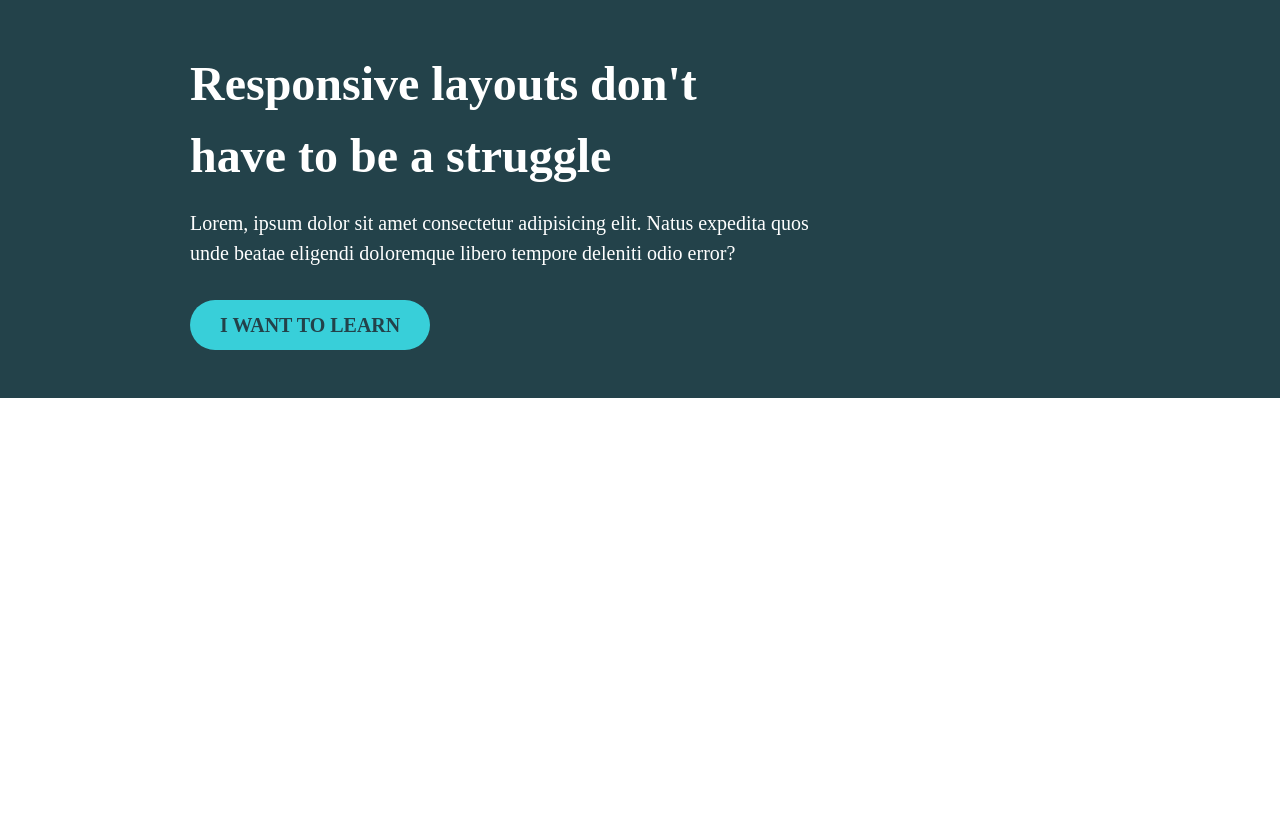
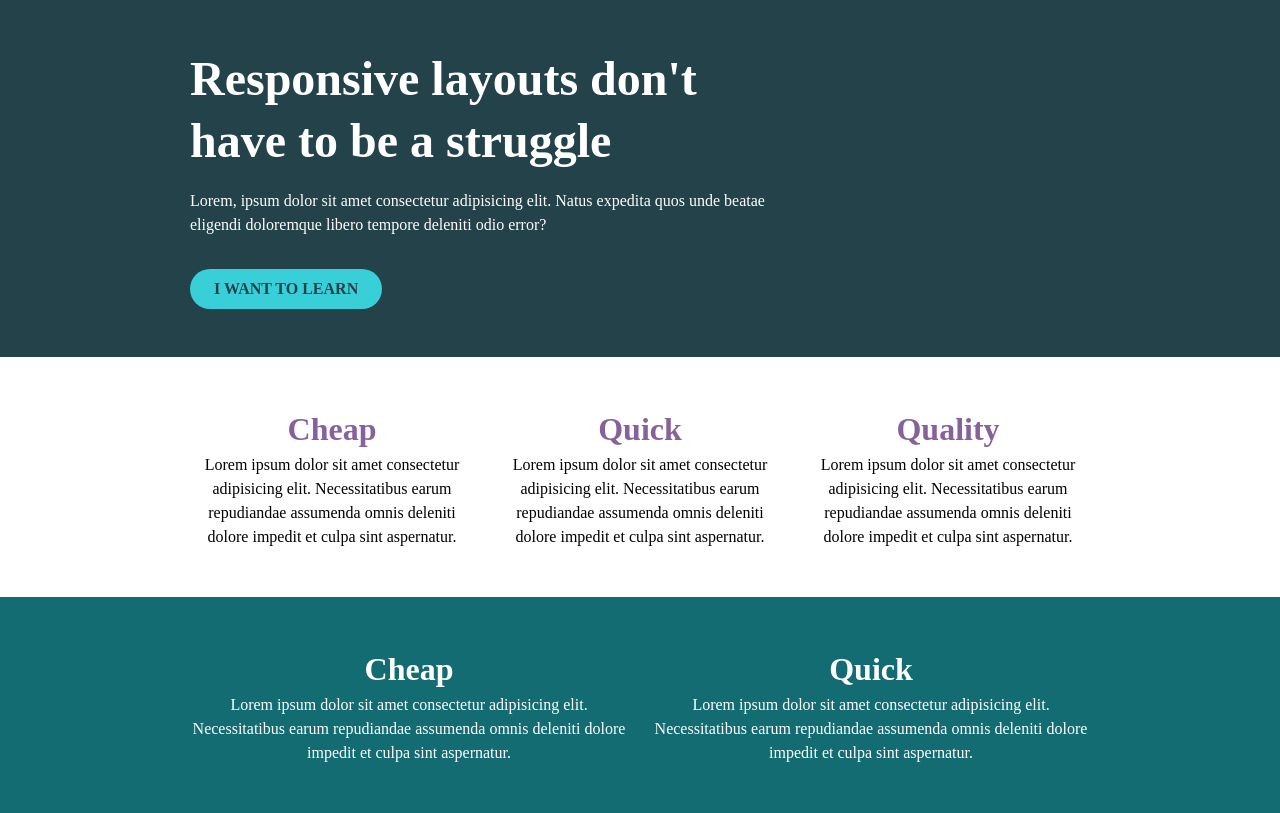
Before and after one commit to mosfi99/web-dev-notes, a plain HTML site: page conquering_responsive_layouts/challenge03/index.html in a window 1280 px wide. Drawn offline with Linux system fonts and the light colour scheme.

Commit message:
Day 8: Complete flexbox challenge 1

```diff
--- a/conquering_responsive_layouts/challenge03/index.html
+++ b/conquering_responsive_layouts/challenge03/index.html
@@ -10,16 +10,68 @@
 		<header>
 			<div class="container">
 				<div class="content">
-
-                    <h1>Responsive layouts don't have to be a struggle</h1>
-                    <p>
+					<h1 class="header__title">
+						Responsive layouts don't have to be a struggle
+					</h1>
+					<p class="header__p">
 						Lorem, ipsum dolor sit amet consectetur adipisicing elit. Natus
-					expedita quos unde beatae eligendi doloremque libero tempore deleniti
-					odio error?
+						expedita quos unde beatae eligendi doloremque libero tempore
+						deleniti odio error?
 					</p>
 					<button>I WANT TO LEARN</button>
 				</div>
 			</div>
 		</header>
+		<main>
+			<section class="light--background">
+				<div class="container flex">
+					<div class="col">
+						<h1>Cheap</h1>
+						<p>
+							Lorem ipsum dolor sit amet consectetur adipisicing elit.
+							Necessitatibus earum repudiandae assumenda omnis deleniti dolore
+							impedit et culpa sint aspernatur.
+						</p>
+					</div>
+					<div class="col">
+						<h1>Quick</h1>
+						<p>
+							Lorem ipsum dolor sit amet consectetur adipisicing elit.
+							Necessitatibus earum repudiandae assumenda omnis deleniti dolore
+							impedit et culpa sint aspernatur.
+						</p>
+					</div>
+					<div class="col">
+						<h1>Quality</h1>
+						<p>
+							Lorem ipsum dolor sit amet consectetur adipisicing elit.
+							Necessitatibus earum repudiandae assumenda omnis deleniti dolore
+							impedit et culpa sint aspernatur.
+						</p>
+					</div>
+				</div>
+			</section>
+
+			<section class="dark--background">
+				<div class="container flex">
+					<div class="col">
+						<h1>Cheap</h1>
+						<p>
+							Lorem ipsum dolor sit amet consectetur adipisicing elit.
+							Necessitatibus earum repudiandae assumenda omnis deleniti dolore
+							impedit et culpa sint aspernatur.
+						</p>
+					</div>
+					<div class="col">
+						<h1>Quick</h1>
+						<p>
+							Lorem ipsum dolor sit amet consectetur adipisicing elit.
+							Necessitatibus earum repudiandae assumenda omnis deleniti dolore
+							impedit et culpa sint aspernatur.
+						</p>
+					</div>
+				</div>
+			</section>
+		</main>
 	</body>
 </html>
--- a/conquering_responsive_layouts/challenge03/styles.css
+++ b/conquering_responsive_layouts/challenge03/styles.css
@@ -87,13 +87,16 @@ h6 {
 	--em-m: 1em;
 	--em-l: 1.5em;
 	--em-xl: 2em;
+	--em-xxl: 3em;
 
 	/* colors  */
 	--bg-clr: #23424a;
+	--bg-2-clr: #136c72;
 	--accent-clr: #38cfd9;
+	--accent-2-clr: #87629a;
 
 	--text-clr-light: #ffffff;
-	--text-clr-dark: #23424a;
+	--text-clr-dark: #3a3a3a;
 
 	/* other colors */
 	/* --clr-dark: ; */
@@ -118,21 +121,23 @@ header {
 	width: 70%;
 }
 
-h1 {
+.header__title {
 	font-size: var(--f-xxl);
 	margin-bottom: var(--rem-m);
+	line-height: 1.3;
 }
 
+.header__p {
+	margin-bottom: var(--rem-l);
+}
 p,
 button {
-	font-size: var(--f-m);
+	font-size: var(--f-s);
 }
-p {
-	margin-bottom: var(--rem-l);
-}
+
 button {
 	background: var(--accent-clr);
-	color: var(--text-clr-dark);
+	color: var(--bg-clr);
 	font-weight: bold;
 	padding: var(--em-s) var(--em-l);
 	border-radius: 30px;
@@ -144,3 +149,25 @@ button:focus {
 	opacity: 0.75;
 	cursor: pointer;
 }
+
+/* flexbox challenge 1 */
+
+.flex {
+	display: flex;
+	gap: var(--em-l);
+	text-align: center;
+	padding: var(--em-xxl) 0;
+}
+
+.col h1 {
+	font-size: var(--f-xl);
+}
+
+.light--background h1 {
+	color: var(--accent-2-clr);
+}
+
+.dark--background {
+	background: var(--bg-2-clr);
+	color: var(--text-clr-light);
+}
```
Lines whose indentation alone changed are shown as unchanged.
